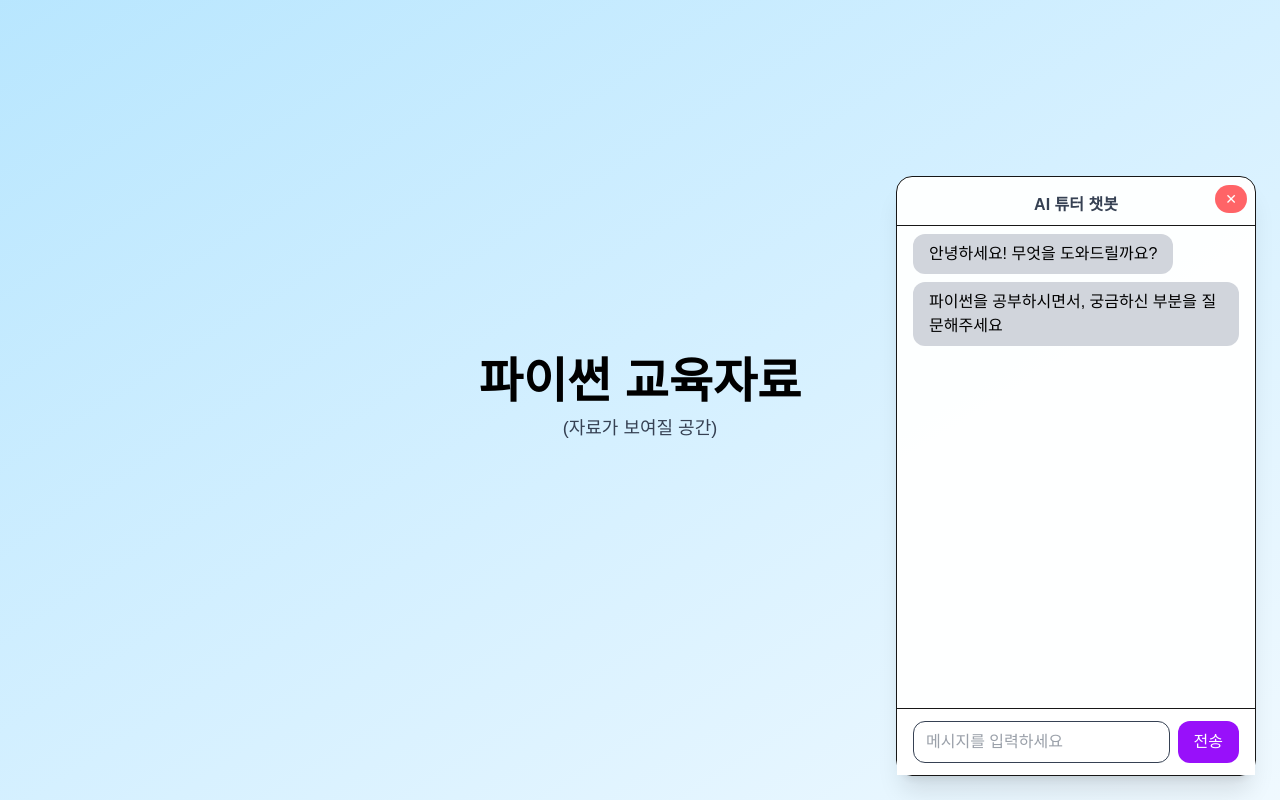
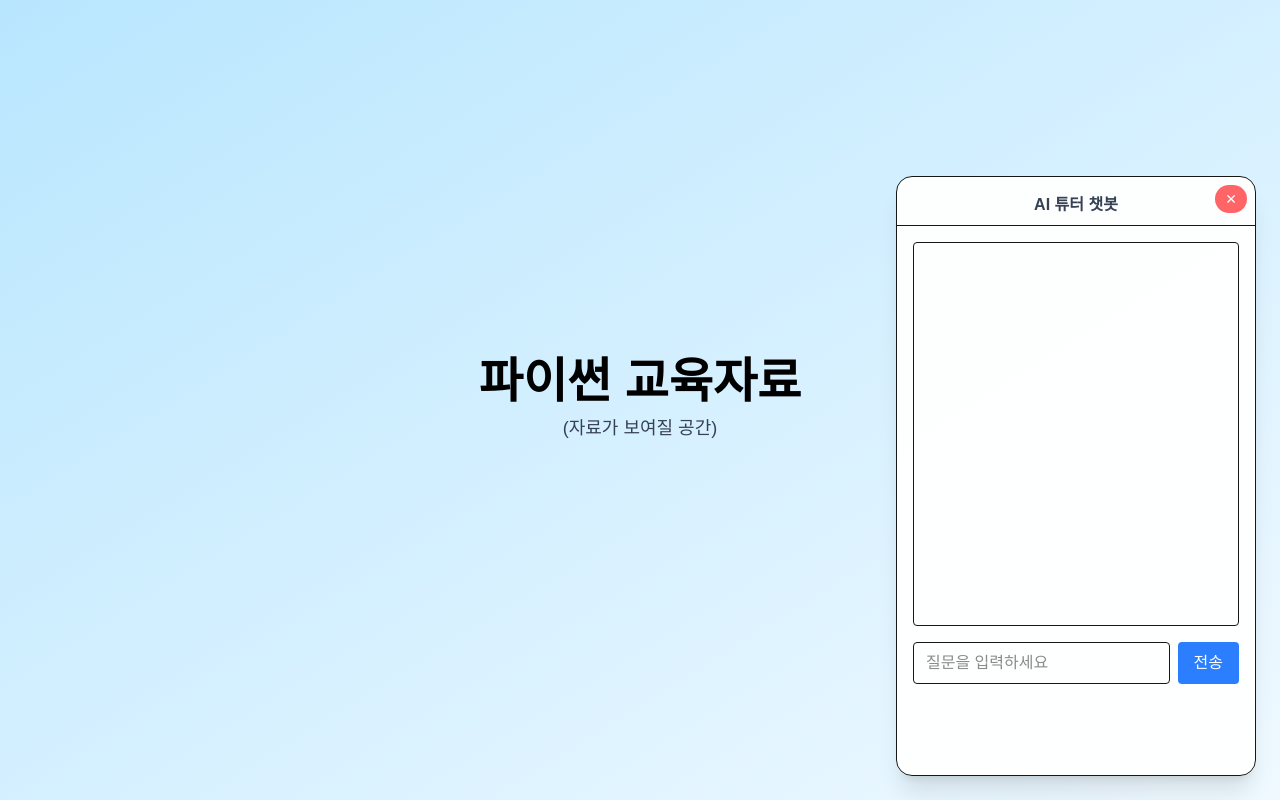
Before and after one commit to kkhan0214/AICO, a Next.js app: page /chatbot in a window 1280 px wide. Both pictures are taken after a click on the button 1224 px from the left and 744 px from the top of the page. Built offline with nearby package versions, Linux system fonts and the light colour scheme.

Commit message:
Update page.tsx

```diff
--- a/app/chatbot/page.tsx
+++ b/app/chatbot/page.tsx
@@ -1,34 +1,20 @@
 'use client';
 
 import { useState } from 'react';
-import ChatBubble from '@/components/chatBubble';
-
-type Message = {
-  from: 'user' | 'bot';
-  text: string;
-};
+import Chat from '@/components/Chat';
 
 export default function ChatbotPage() {
   const [open, setOpen] = useState(false);
-  const [date] = useState(
-    new Date().toLocaleTimeString('en-US', {
-      hour: 'numeric',
-      minute: '2-digit',
-      hour12: true,
-    })
-  );
-  const [messages, setMessages] = useState<Message[]>([
-    { from: 'bot', text: '안녕하세요! 무엇을 도와드릴까요?' },
-    { from: 'bot', text: '파이썬을 공부하시면서, 궁금하신 부분을 질문해주세요' },
-  ]);
 
   return (
     <main className="relative w-screen h-screen bg-gradient-to-br from-sky-200 to-sky-50 flex items-center justify-center">
+      {/* 메인 콘텐츠 */}
       <div className="text-center">
         <h1 className="text-5xl font-black text-black mb-2">파이썬 교육자료</h1>
         <p className="text-lg text-gray-700">(자료가 보여질 공간)</p>
       </div>
 
+      {/* 챗봇 열기 버튼 */}
       {!open && (
         <button
           onClick={() => setOpen(true)}
@@ -38,9 +24,10 @@ export default function ChatbotPage() {
         </button>
       )}
 
+      {/* 챗봇 창 */}
       {open && (
-        <div className="fixed bottom-6 right-6 w-[360px] h-[600px] bg-[rgba(255,255,255,0.95)] rounded-2xl border shadow-xl flex flex-col justify-between z-[1000]">
-          {/* 챗봇 헤더 + 닫기 버튼 */}
+        <div className="fixed bottom-6 right-6 w-[360px] h-[600px] bg-[rgba(255,255,255,0.95)] rounded-2xl border shadow-xl flex flex-col z-[1000]">
+          {/* 헤더 */}
           <div className="relative pt-4 px-4 flex-shrink-0 border-b pb-2">
             <p className="text-center text-gray-700 font-semibold">AI 튜터 챗봇</p>
             <button
@@ -51,22 +38,9 @@ export default function ChatbotPage() {
             </button>
           </div>
 
-          {/* 메시지 영역 */}
-          <div className="px-4 py-2 flex-1 overflow-y-auto space-y-2">
-            {messages.map((msg, idx) => (
-              <ChatBubble key={idx} from={msg.from} text={msg.text} />
-            ))}
-          </div>
-
-          {/* 입력 영역 */}
-          <div className="border-t px-4 py-3 bg-white flex gap-2">
-            <input
-              className="flex-1 border px-3 py-2 rounded-xl text-gray-700"
-              placeholder="메시지를 입력하세요"
-            />
-            <button className="bg-purple-600 text-white px-4 py-2 rounded-xl">
-              전송
-            </button>
+          {/* Chat 컴포넌트 */}
+          <div className="flex-1 overflow-y-auto">
+            <Chat />
           </div>
         </div>
       )}
```
